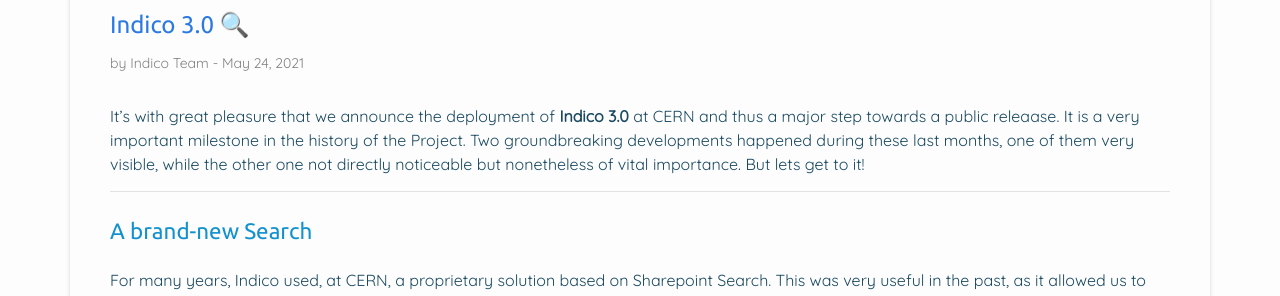
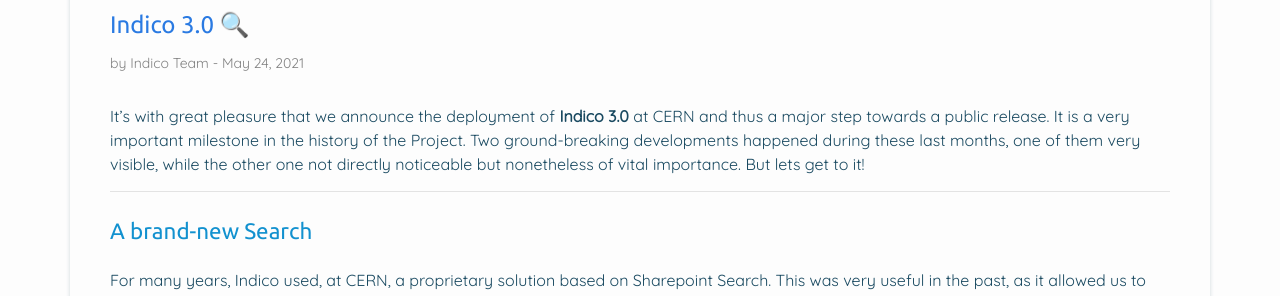
Before and after one commit to indico/indico.github.io, a Jekyll site: the page built from _posts/2021-05-24-indico-3-0-news.md, in a window 1280 px wide and 900 px high, scrolled down 369 px. Shown: the part 154-450 px from the top of the window. Built offline with Jekyll 4.4.1, drawn with Linux system fonts in a browser that asks for light colours; nearby versions of some CDN libraries; comment, search, counter and statistics services are not loaded; some of the changed lines change nothing that is shown; some of the changed text lies outside the part shown.

Commit message:
Fix typos

```diff
--- a/_posts/2021-05-24-indico-3-0-news.md
+++ b/_posts/2021-05-24-indico-3-0-news.md
@@ -6,7 +6,7 @@
 categories: indico release
 ---
 
-It's with great pleasure that we announce the deployment of **Indico 3.0** at CERN and thus a major step towards a public releaase. It is a very important milestone in the history of the Project. Two groundbreaking developments happened during these last months, one of them very visible, while the other one not directly noticeable but nonetheless of vital importance.
+It's with great pleasure that we announce the deployment of **Indico 3.0** at CERN and thus a major step towards a public release. It is a very important milestone in the history of the Project. Two ground-breaking developments happened during these last months, one of them very visible, while the other one not directly noticeable but nonetheless of vital importance.
 But lets get to it!
 
 ---
@@ -23,9 +23,9 @@
 
  * **New Indico-native interface** - an interface which is integrated with Indico in a tighter way (as opposed to the previous one, which was "embedded" into the tool);
  * **New text-based search options** - you can search by based on a specific field, by prefixing your keyword with `field:`. For instance, to look for all events named "Indico developers review meeting", you would write `title:"Indico developers review meeting"`;
- * **You can now search within Notes/Minutes** - this is along-awaited feature which is now made possible by this new search engine;
+ * **You can now search within Notes/Minutes** - this is a long-awaited feature which is now made possible by this new search engine;
  * We now allow **adding groups/roles as "authorized abstract submitters"**;
- * Paper peer reviewing data and editables can now **be exported to JSON**.
+ * Paper peer reviewing data and Editing data can now **be exported to JSON**.
 
 ![](/assets/2021-05-24-indico-3-0-news/upload_8d52447aec89a9349871376f081b2cff.png)
 
```
